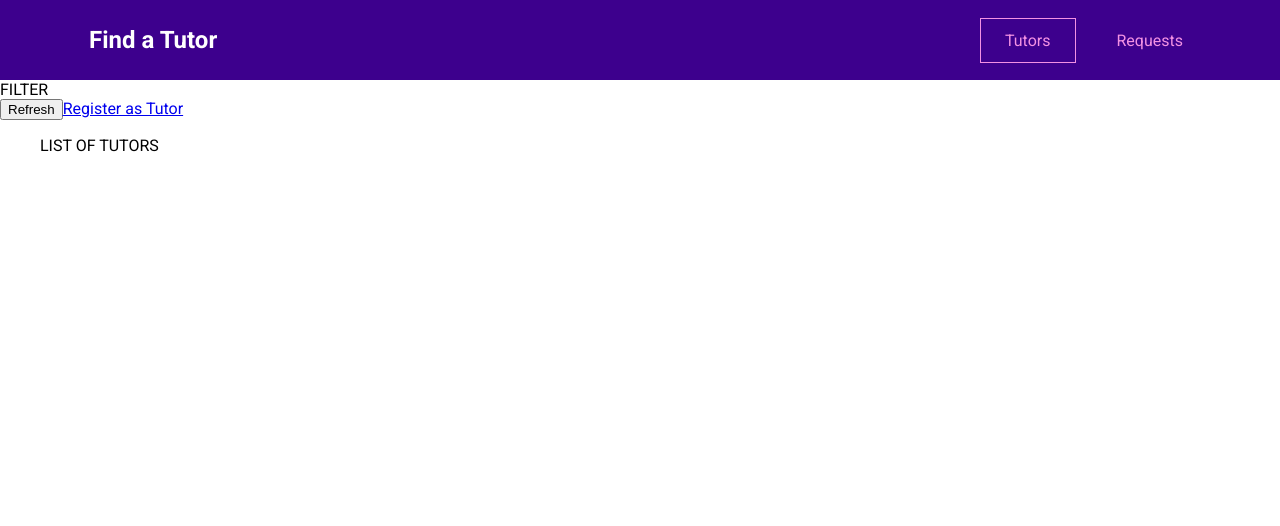
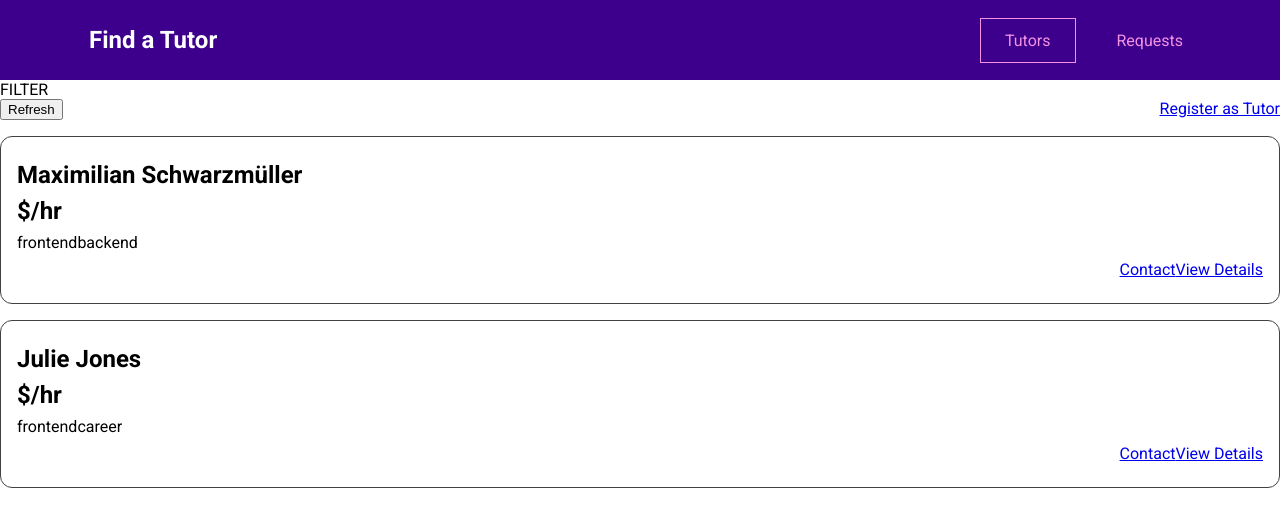
Before and after one commit to zubedev/tutor-finder, a Vue app: page /tutors in a window 1280 px wide. Shown: the top 526 px of the page. Built offline with nearby package versions, Linux system fonts and the light colour scheme.

Commit message:
added tutor item component

```diff
--- /dev/null
+++ b/src/components/tutors/TutorItem.vue
@@ -0,0 +1,56 @@
+<template>
+  <li>
+    <h3>{{ firstName + ' ' + lastName }}</h3>
+    <h3>${{ rate }}/hr</h3>
+    <div>
+      <span v-for="area in areas" :key="area">{{ area }}</span>
+    </div>
+    <div class="actions">
+      <router-link :to="contactLink">Contact</router-link>
+      <router-link :to="detailsLink">View Details</router-link>
+    </div>
+  </li>
+</template>
+
+<script>
+export default {
+  props: {
+    'id': { type: String, required: true },
+    'firstName': { type: String, required: true },
+    'lastName': { type: String, required: true },
+    'rate': { type: Number, required: true },
+    'areas': { type: Array, required: true },
+  },
+  computed: {
+    detailsLink() {
+      return this.$route.path + '/' + this.id;
+    },
+    contactLink() {
+      return this.$route.path + '/' + this.id + '/contact';
+    }
+  }
+}
+</script>
+
+<style scoped>
+li {
+  margin: 1rem 0;
+  border: 1px solid #424242;
+  border-radius: 12px;
+  padding: 1rem;
+}
+h3 {
+  font-size: 1.5rem;
+}
+h3,
+h4 {
+  margin: 0.5rem 0;
+}
+div {
+  margin: 0.5rem 0;
+}
+.actions {
+  display: flex;
+  justify-content: flex-end;
+}
+</style>
--- a/src/main.js
+++ b/src/main.js
@@ -1,9 +1,11 @@
 import { createApp } from 'vue';
 import App from "@/App";
 import Router from "@/router";
+import Store from "@/store";
 
 const app = createApp(App);
 
 app.use(Router);
+app.use(Store);
 
 app.mount('#app');
--- a/src/pages/tutors/TutorList.vue
+++ b/src/pages/tutors/TutorList.vue
@@ -5,10 +5,44 @@
       <button>Refresh</button>
       <router-link to="/register">Register as Tutor</router-link>
     </div>
-    <ul>LIST OF TUTORS</ul>
+    <ul v-if="hasTutors">
+      <TutorItem
+          v-for="tutor in filteredTutors"
+          :key="tutor.id"
+          :id="tutor.id"
+          :first-name="tutor.firstName"
+          :last-name="tutor.lastName"
+          :rate="tutor.rate"
+          :areas="tutor.areas"
+      />
+    </ul>
+    <h3 v-else>No tutors found!</h3>
   </section>
 </template>
 
 <script>
-export default {}
+import TutorItem from "@/components/tutors/TutorItem";
+export default {
+  components: { TutorItem },
+  computed: {
+    hasTutors() {
+      return this.$store.getters['tutors/hasTutors'];
+    },
+    filteredTutors() {
+      return this.$store.getters['tutors/tutorsList'];
+    }
+  }
+}
 </script>
+
+<style scoped>
+ul {
+  list-style: none;
+  margin: 0;
+  padding: 0;
+}
+.controls {
+  display: flex;
+  justify-content: space-between;
+}
+</style>
--- /dev/null
+++ b/src/store/index.js
@@ -0,0 +1,13 @@
+import { createStore } from "vuex";
+
+import tutorsModule from "@/store/modules/tutors";
+import requestsModule from "@/store/modules/requests";
+
+const store = createStore({
+    modules: {
+        tutors: tutorsModule,
+        requests: requestsModule
+    }
+});
+
+export default store;
--- /dev/null
+++ b/src/store/modules/requests.js
@@ -0,0 +1,7 @@
+export default {
+    namespaced: true,
+    state() {},
+    mutations: {},
+    actions: {},
+    getters: {}
+}
--- /dev/null
+++ b/src/store/modules/tutors.js
@@ -0,0 +1,37 @@
+export default {
+    namespaced: true,
+    state() {
+        return {
+            tutors: [
+                {
+                    id: 't1',
+                    firstName: 'Maximilian',
+                    lastName: 'Schwarzmüller',
+                    areas: ['frontend', 'backend'],
+                    description:
+                        "I'm Maximilian and I've worked as a freelance web developer for years. Let me help you become a developer as well!",
+                    hourlyRate: 30
+                },
+                {
+                    id: 't2',
+                    firstName: 'Julie',
+                    lastName: 'Jones',
+                    areas: ['frontend', 'career'],
+                    description:
+                        'I am Julie and as a senior developer in a big tech company, I can help you get your first job or progress in your current role.',
+                    hourlyRate: 25
+                }
+            ]
+        }
+    },
+    mutations: {},
+    actions: {},
+    getters: {
+        tutorsList(state) {
+            return state.tutors;
+        },
+        hasTutors(state) {
+            return state.tutors && state.tutors.length > 0;
+        }
+    }
+}
```
